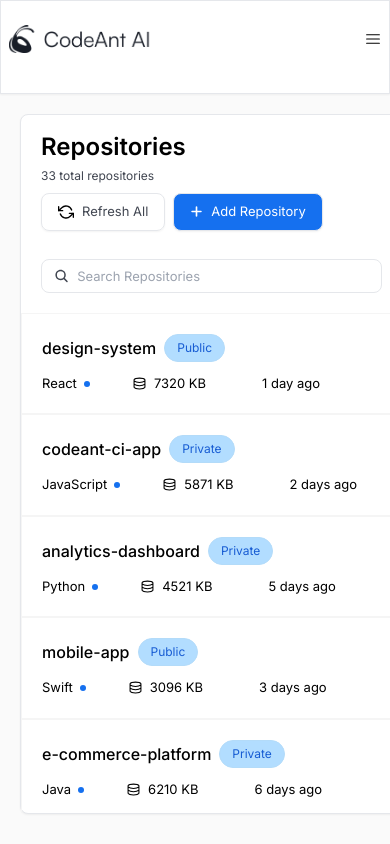
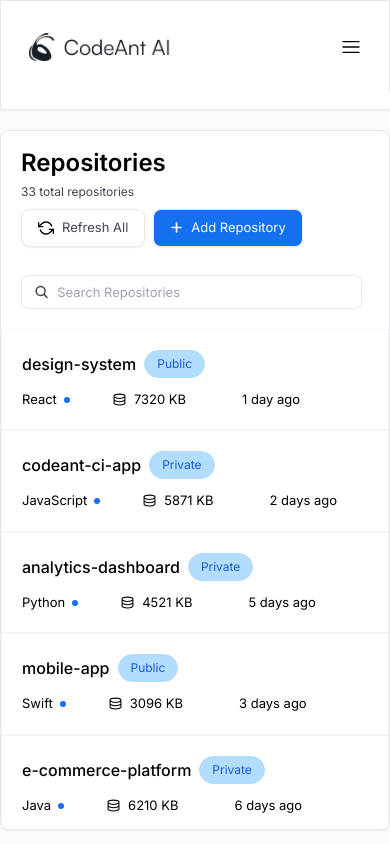
Before and after one commit to PurnaCodes777/code-ant-ui, a React (Vite) app: page /home in a window 390 px wide. Built offline with nearby package versions, Linux system fonts and the light colour scheme.

Commit message:
gave some padding for hamburger menu in mobile view and set drop-down z-index

```diff
--- a/src/App.jsx
+++ b/src/App.jsx
@@ -13,10 +13,10 @@ const App = () => {
 
   return (
     <div className="app flex min-h-screen custom-range:flex-col">
-      <div className="left w-[250px] custom-range:w-full min-h-full px-0 py-4 border shadow-sm bg-white transition-all relative">
+      <div className="left w-[250px] custom-range:w-full min-h-full px-2 py-4 border shadow-sm bg-white transition-all relative">
         <Sidebar />
       </div>
-      <div className="right m-5 border rounded-lg shadow-sm w-full bg-white">
+      <div className="right m-5 border rounded-lg shadow-sm w-full bg-white custom-range:ml-0 ">
         <Header />
         <div className="flex items-center w-[30%] custom-range:w-[88%]  bg-white text-[#414651] px-3 border rounded-lg mx-5 mb-5">
           <IoSearch />
--- a/src/components/Sidebar/Sidebar.jsx
+++ b/src/components/Sidebar/Sidebar.jsx
@@ -18,12 +18,12 @@ const Sidebar = () => {
 
     return (
         <>
-            <div className="flex mb-4 custom-range:items-center justify-between p-2">
+            <div className="flex mb-4 custom-range:items-center justify-between py-4 px-5">
                 <img className="w-34 h-7" src="/code-ant-logo.png" alt="logo" />
-                <div className="md:hidden" onClick={() => { setShowMenu(!showMenu) }}> {showMenu ? <IoCloseSharp /> : <RxHamburgerMenu />}</div>
+                <div className="md:hidden" onClick={() => { setShowMenu(!showMenu) }}> {showMenu ? <IoCloseSharp fontSize={'20px'} /> : <RxHamburgerMenu fontSize={'20px'} />}</div>
             </div>
 
-            <div className="custom-range:w-full px-3 pb-4 absolute bg-white ">
+            <div className="custom-range:w-full px-3 pb-4 absolute bg-white z-50">
 
                 <div className={` ${showMenu ? "" : "hidden "}`}>
                     <select className="py-2 pr-1 border rounded-lg text-[12px] custom-range:w-full " name="name">
@@ -31,7 +31,7 @@ const Sidebar = () => {
                         <option value="PurnaChandra">PurnaChandra</option>
                     </select>
                 </div>
-                <div className={`flex flex-col z-10 relative h-full mt-4  ${showMenu ? "" : "custom-range:hidden"}`}>
+                <div className={`flex flex-col z-10 relative h-full mt-4  ${showMenu ? "custom-range:shadow-md" : "custom-range:hidden"}`}>
                     <SidebarMenu icon={<HiOutlineHome size={18} />} text='Repositories' menu={menu} setMenu={setMenu} />
                     <SidebarMenu icon={<FaCode size={18} />} text='AI Code Review' menu={menu} setMenu={setMenu} />
                     <SidebarMenu icon={<IoIosCloudOutline size={18} />} text='Cloud Security' menu={menu} setMenu={setMenu} />
```
